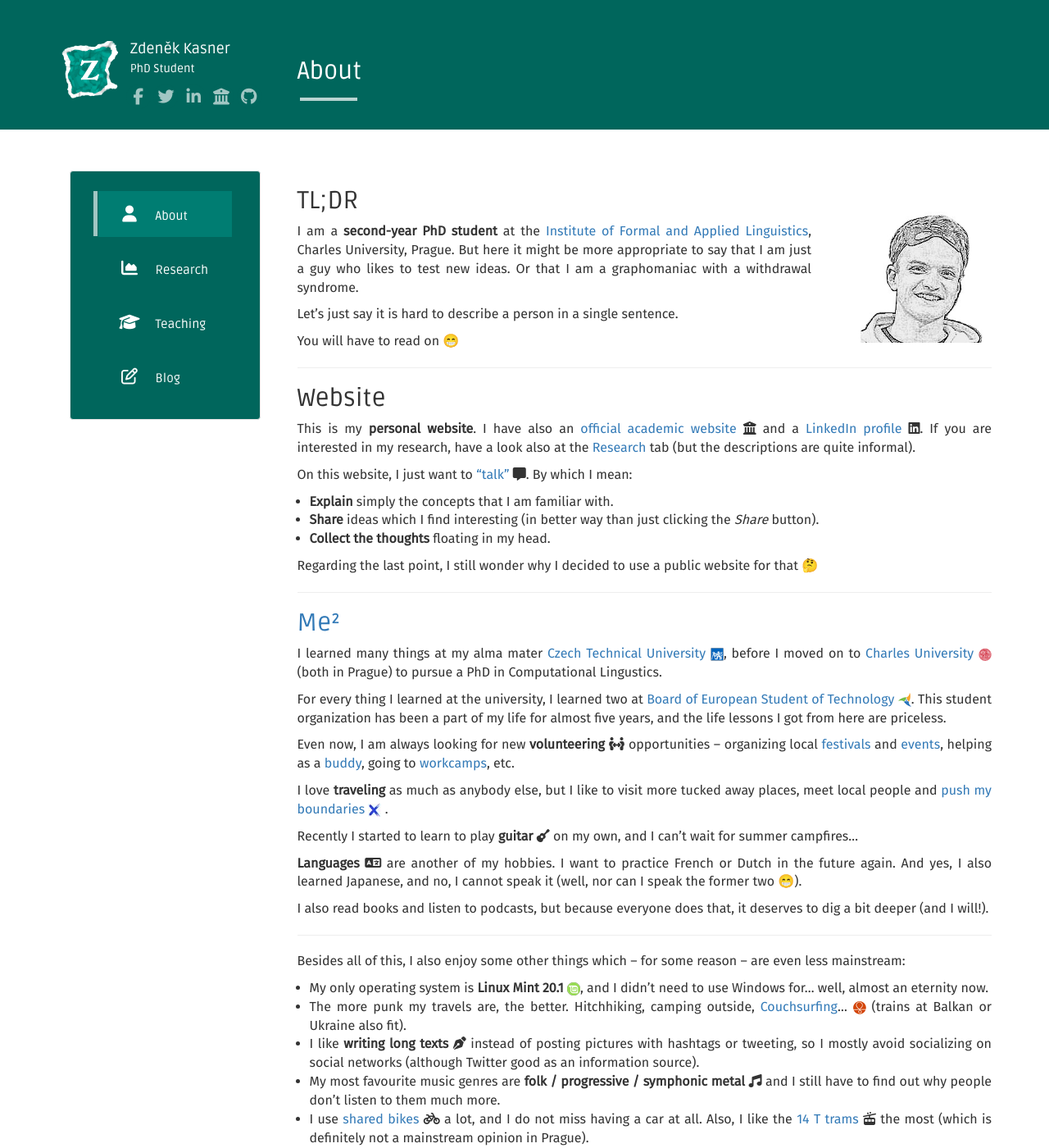
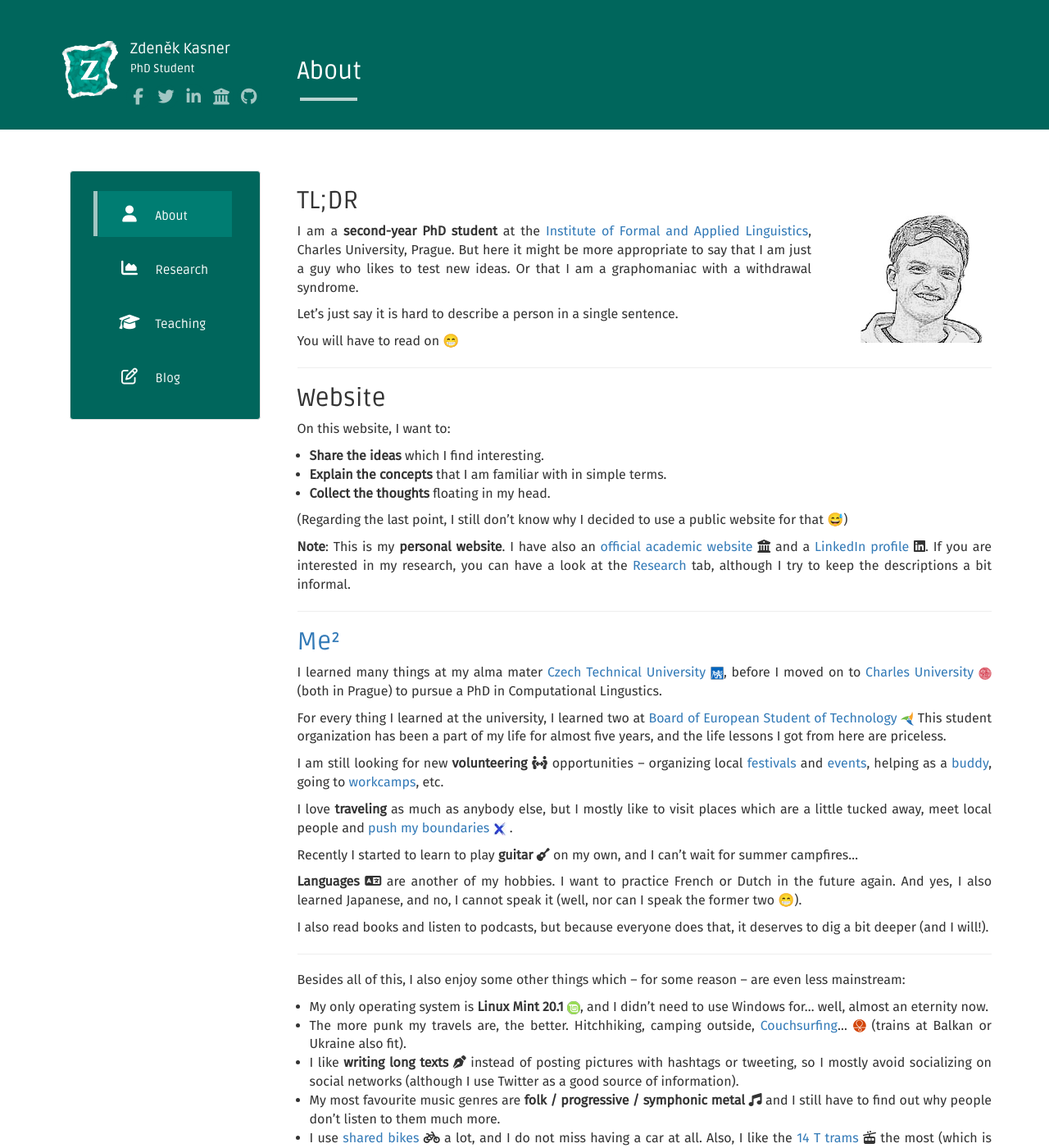
Before and after one commit to kasnerz/kasnerz.github.io, a Jekyll site: the page built from about.md, in a window 1280 px wide and 1400 px high. Shown: the whole window at 82% size. Built offline with Jekyll 4.4.1, drawn with Linux system fonts in a browser that asks for light colours; nearby versions of some CDN libraries.

Commit message:
Minor updates

```diff
--- a/about.md
+++ b/about.md
@@ -14,15 +14,14 @@ You will have to read on 😁
 
 ---
 ## Website
-This is my **personal website**. I have also an [official academic website](https://ufal.mff.cuni.cz/zdenek-kasner) <i class="fa fa-university"></i> and a [LinkedIn profile](https://www.linkedin.com/in/zdenek-kasner/) <i class="fab fa-linkedin"></i>. If you are interested in my research, have a look also at the [Research](research) tab (but the descriptions are quite informal).
-
-On this website, I just want to ["talk"](blog) <i class="fa fa-comment-alt"></i>. By which I mean:
-- **Explain** simply the concepts that I am familiar with.
-- **Share** ideas which I find interesting (in better way than just clicking the *Share* button).
+On this website, I want to:
+- **Share the ideas** which I find interesting.
+- **Explain the concepts** that I am familiar with in simple terms.
 - **Collect the thoughts** floating in my head.
 
-Regarding the last point, I still wonder why I decided to use a public website for that 🤔
+(Regarding the last point, I still don't know why I decided to use a public website for that 😅)
 
+**Note**: This is my **personal website**. I have also an [official academic website](https://ufal.mff.cuni.cz/zdenek-kasner) <i class="fa fa-university"></i> and a [LinkedIn profile](https://www.linkedin.com/in/zdenek-kasner/) <i class="fab fa-linkedin"></i>. If you are interested in my research, you can have a look at the [Research](research) tab, although I try to keep the descriptions a bit informal.
 
 
 
@@ -33,11 +32,11 @@ Regarding the last point, I still wonder why I decided to use a public website f
 I learned many things at my alma mater [Czech Technical University](https://cvut.cz/) <img src="assets/cvut.png" style="display: inline">, before I moved on to [Charles University](https://cuni.cz/) <img src="assets/cuni.png" style="display: inline"> (both in Prague) to pursue a PhD in Computational Lingustics.
 
 
-For every thing I learned at the university, I learned two at [Board of European Student of Technology](https://best.eu.org) <img src="assets/best.png" style="display: inline">. This student organization has been a part of my life for almost five years, and the life lessons I got from here are priceless.
+For every thing I learned at the university, I learned two at [Board of European Student of Technology](https://best.eu.org) <img src="assets/best.png" style="display: inline"> This student organization has been a part of my life for almost five years, and the life lessons I got from here are priceless.
 
-Even now, I am always looking for new **volunteering** <i class="fa fa-people-arrows"></i> opportunities – organizing local [festivals](https://www.prahazijehudbou.cz) and [events](https://milionchvilek.cz), helping as a [buddy](https://esncuprague.cz), going to [workcamps](https//tamjdem.cz), etc.
+I am still looking for new **volunteering** <i class="fa fa-people-arrows"></i> opportunities – organizing local [festivals](https://www.prahazijehudbou.cz) and [events](https://milionchvilek.cz), helping as a [buddy](https://esncuprague.cz), going to [workcamps](https//tamjdem.cz), etc.
 
-I love **traveling** as much as anybody else, but I like to visit more tucked away places, meet local people and  [push my boundaries](https://x-challenge.cz/) <img src="assets/x.jpg" style="display: inline"> .
+I love **traveling** as much as anybody else, but I mostly like to visit places which are a little tucked away, meet local people and  [push my boundaries](https://x-challenge.cz/) <img src="assets/x.jpg" style="display: inline"> .
 
 
 Recently I started to learn to play **guitar** <i class="fa fa-guitar"></i> on my own, and I can't wait for summer campfires...
@@ -52,7 +51,7 @@ Besides all of this, I also enjoy some other things which – for some reason
 
 - My only operating system is **Linux Mint 20.1** <img src="assets/mint.png" style="display: inline">, and I didn't need to use Windows for... well, almost an eternity now.
 - The more punk my travels are, the better. Hitchhiking, camping outside, [Couchsurfing](https://www.couchsurfing.com)...  <img src="assets/cs.png" style="display: inline"> (trains at Balkan or Ukraine also fit).
-- I like **writing long texts** <i class="fas fa-pen-nib"></i> instead of posting pictures with hashtags  or tweeting, so I mostly avoid socializing on social networks (although Twitter good as an information source).
+- I like **writing long texts** <i class="fas fa-pen-nib"></i> instead of posting pictures with hashtags  or tweeting, so I mostly avoid socializing on social networks (although I use Twitter as a good source of information).
 - My most favourite music genres are **folk / progressive / symphonic metal** <i class="fa fa-music"></i> and I still have to find out why people don't listen to them much more.
 - I use [shared bikes](https://www.nextbikeczech.com) <i class="fas fa-bicycle"></i> a lot, and I do not miss having a car at all. Also, I like the [14 T trams](https://en.wikipedia.org/wiki/%C5%A0koda_14_T) <i class="fas fa-tram"></i> the most (which is definitely not a mainstream opinion in Prague).
 - To make the list complete: I have no opinion whatsoever on a **pizza with pineapple**. 🍕
```
